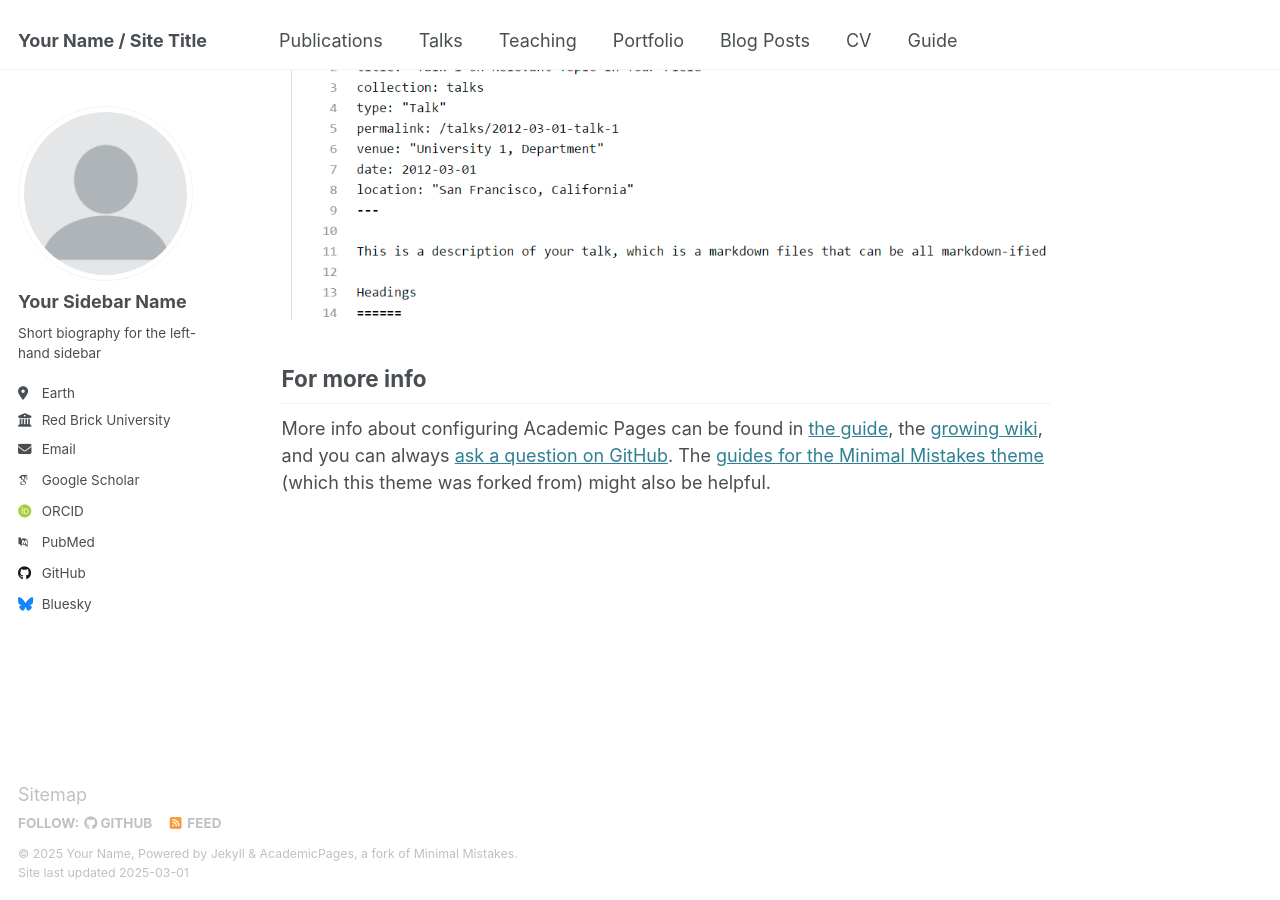
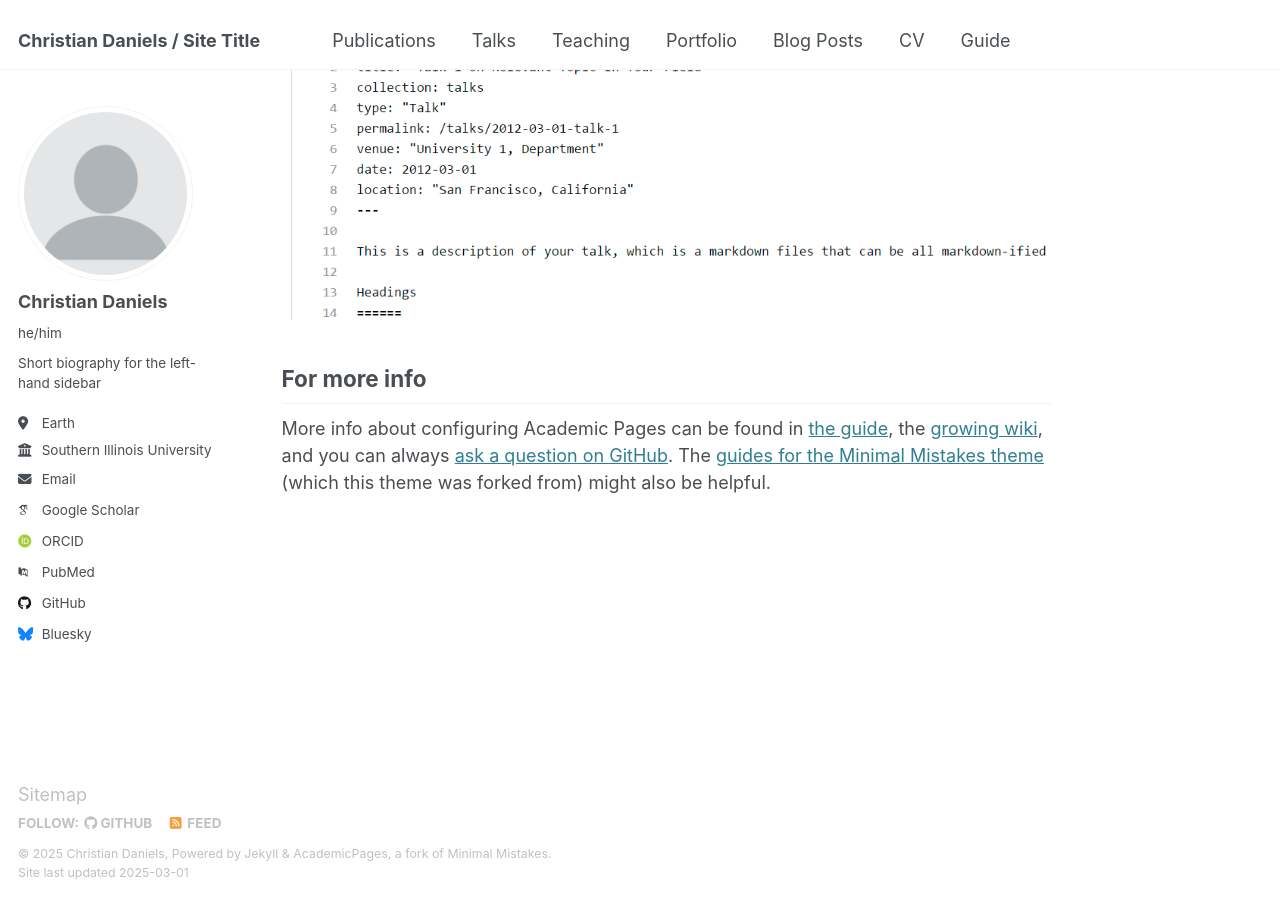
Before and after one commit to Minyiboss/Minyiboss.github.io, a Jekyll site: the page built from _pages/about.md, in a window 1280 px wide and 900 px high, scrolled down 2642 px. Built offline with Jekyll 4.4.1, drawn with Linux system fonts in a browser that asks for light colours; some web fonts are replaced.

Commit message:
updated data

```diff
--- a/_config.yml
+++ b/_config.yml
@@ -9,10 +9,10 @@
 # Basic Site Settings
 locale                   : "en-US"
 site_theme               : "default"
-title                    : "Your Name / Site Title"
+title                    : "Christian Daniels / Site Title"
 title_separator          : "-"
-name                     : &name "Your Name"
-description              : &description "personal description"
+name                     : &name "Christian Daniels"
+description              : &description "Junior Computer Science Student at Southern Illinois University Edwardsville"
 url                      : https://academicpages.github.io # the base hostname & protocol for your site e.g. "https://[your GitHub username].github.io"
 baseurl                  : "" # the subpath of your site, e.g. "/blog"
 repository               : "academicpages/academicpages.github.io"
@@ -23,13 +23,13 @@ repository               : "academicpages/academicpages.github.io"
 author:
   # Biographic information
   avatar           : "profile.png"
-  name             : "Your Sidebar Name"
-  pronouns         : # example: "she/her"
+  name             : "Christian Daniels"
+  pronouns         : "he/him" # example: "she/her"
   bio              : "Short biography for the left-hand sidebar"
   location         : "Earth"
-  employer         : "Red Brick University"
+  employer         : "Southern Illinois University Edwardsville"
   uri              : # URL
-  email            : "none@example.org"
+  email            : "christian.j.daniels04@gmail.com"
 
   # Academic websites
   arxiv            : # URL - Update with the correct link to your profile
```
